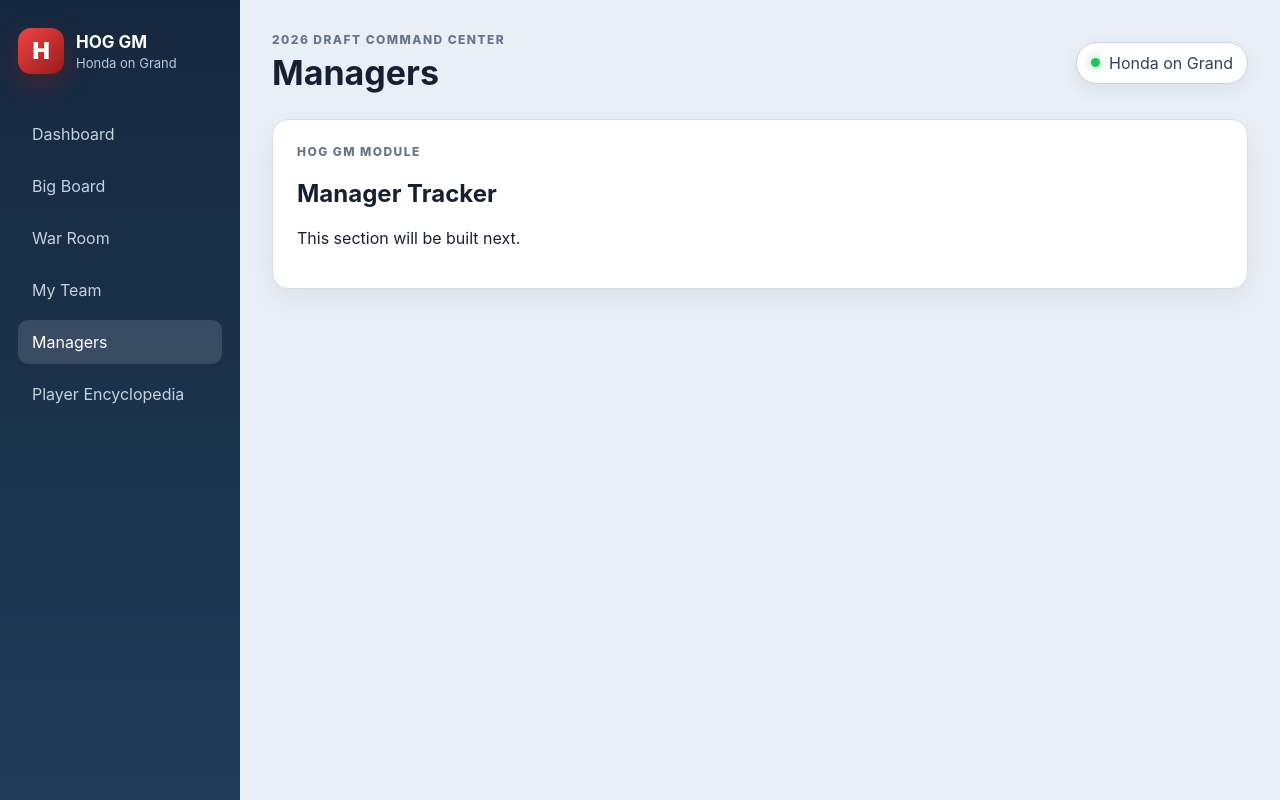
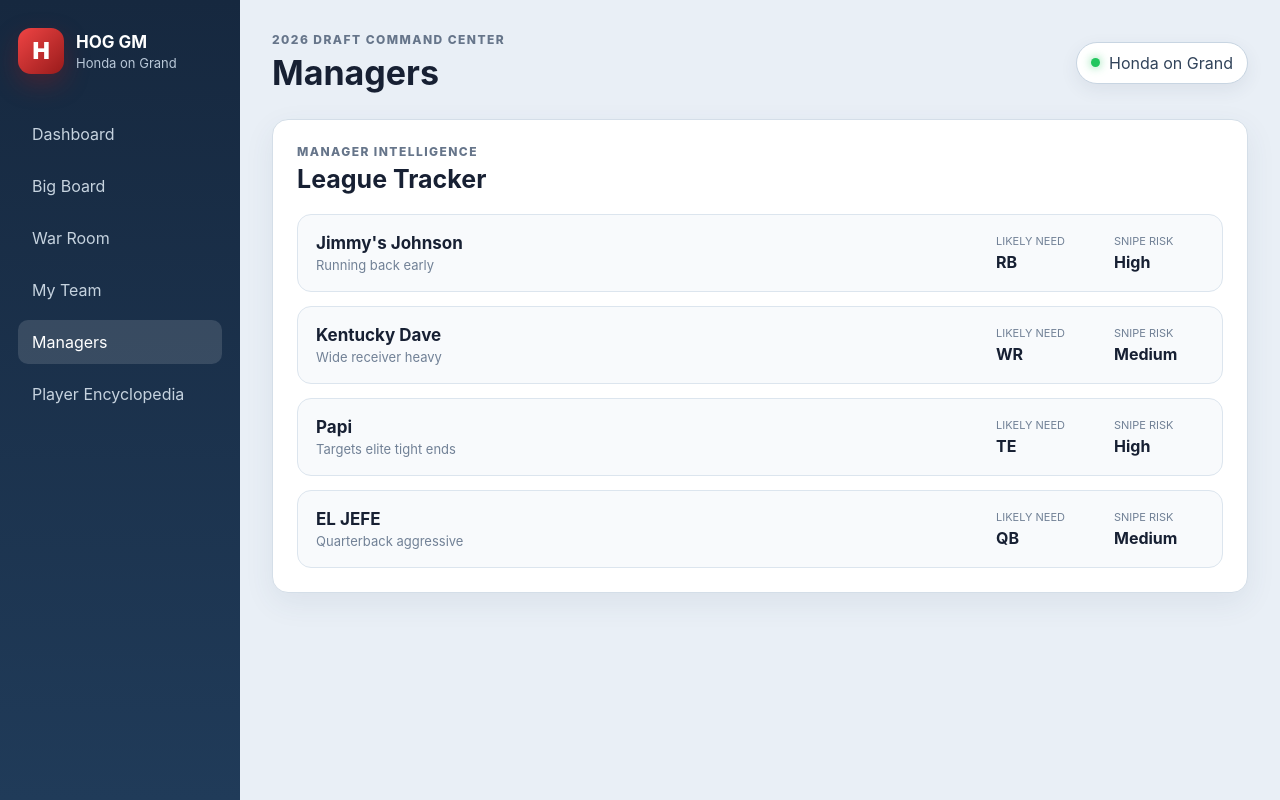
Before and after one commit to glassdion-apps/hog-gm, a React (Vite) app: page / in a window 1280 px wide. Both pictures are taken after a click on the button "Managers". Built offline with nearby package versions, Linux system fonts and the light colour scheme.

Commit message:
Refactor application structure and add Managers module

```diff
--- a/src/App.css
+++ b/src/App.css
@@ -757,3 +757,71 @@ nav button.active {
     grid-template-columns: 1fr;
   }
 }
+.manager-list {
+  display: grid;
+  gap: 14px;
+}
+
+.manager-card {
+  display: flex;
+  align-items: center;
+  justify-content: space-between;
+  gap: 20px;
+  padding: 18px;
+  border: 1px solid #dce5ee;
+  border-radius: 14px;
+  background: #f8fafc;
+}
+
+.manager-card > div:first-child strong,
+.manager-card > div:first-child span {
+  display: block;
+}
+
+.manager-card > div:first-child strong {
+  color: #172033;
+  font-size: 17px;
+}
+
+.manager-card > div:first-child span {
+  margin-top: 4px;
+  color: #718196;
+  font-size: 13px;
+}
+
+.manager-meta {
+  display: flex;
+  gap: 28px;
+}
+
+.manager-meta div {
+  min-width: 90px;
+}
+
+.manager-meta small,
+.manager-meta strong {
+  display: block;
+}
+
+.manager-meta small {
+  color: #718196;
+  font-size: 11px;
+  text-transform: uppercase;
+}
+
+.manager-meta strong {
+  margin-top: 4px;
+  color: #172033;
+}
+
+@media (max-width: 700px) {
+  .manager-card {
+    align-items: flex-start;
+    flex-direction: column;
+  }
+
+  .manager-meta {
+    width: 100%;
+    justify-content: space-between;
+  }
+}
--- a/src/App.tsx
+++ b/src/App.tsx
@@ -5,6 +5,7 @@ import Dashboard from './pages/Dashboard'
 import BigBoard from './pages/BigBoard'
 import WarRoom from './pages/WarRoom'
 import MyTeam from './pages/MyTeam'
+import Managers from './pages/Managers'
 
 type Page =
   | 'dashboard'
@@ -13,8 +14,6 @@ type Page =
   | 'team'
   | 'managers'
   | 'encyclopedia'
-
-
 
 function App() {
   const [page, setPage] = useState<Page>('dashboard')
@@ -31,9 +30,10 @@ function App() {
   return (
     <div className="app">
       <Sidebar
-  currentPage={page}
-  onPageChange={(newPage) => setPage(newPage as Page)}
-/>
+        currentPage={page}
+        onPageChange={(newPage) => setPage(newPage as Page)}
+      />
+
       <main className="main">
         <header className="topbar">
           <div>
@@ -51,7 +51,7 @@ function App() {
         {page === 'board' && <BigBoard />}
         {page === 'warroom' && <WarRoom />}
         {page === 'team' && <MyTeam />}
-        {page === 'managers' && <Placeholder title="Manager Tracker" />}
+        {page === 'managers' && <Managers />}
         {page === 'encyclopedia' && (
           <Placeholder title="Player Encyclopedia" />
         )}
--- /dev/null
+++ b/src/pages/Managers.tsx
@@ -0,0 +1,62 @@
+const managers = [
+  {
+    name: "Jimmy's Johnson",
+    tendency: 'Running back early',
+    likelyNeed: 'RB',
+    snipeRisk: 'High',
+  },
+  {
+    name: 'Kentucky Dave',
+    tendency: 'Wide receiver heavy',
+    likelyNeed: 'WR',
+    snipeRisk: 'Medium',
+  },
+  {
+    name: 'Papi',
+    tendency: 'Targets elite tight ends',
+    likelyNeed: 'TE',
+    snipeRisk: 'High',
+  },
+  {
+    name: 'EL JEFE',
+    tendency: 'Quarterback aggressive',
+    likelyNeed: 'QB',
+    snipeRisk: 'Medium',
+  },
+]
+
+export default function Managers() {
+  return (
+    <section className="panel">
+      <div className="panel-header">
+        <div>
+          <p className="eyebrow">Manager intelligence</p>
+          <h3>League Tracker</h3>
+        </div>
+      </div>
+
+      <div className="manager-list">
+        {managers.map((manager) => (
+          <article className="manager-card" key={manager.name}>
+            <div>
+              <strong>{manager.name}</strong>
+              <span>{manager.tendency}</span>
+            </div>
+
+            <div className="manager-meta">
+              <div>
+                <small>Likely Need</small>
+                <strong>{manager.likelyNeed}</strong>
+              </div>
+
+              <div>
+                <small>Snipe Risk</small>
+                <strong>{manager.snipeRisk}</strong>
+              </div>
+            </div>
+          </article>
+        ))}
+      </div>
+    </section>
+  )
+}
```
